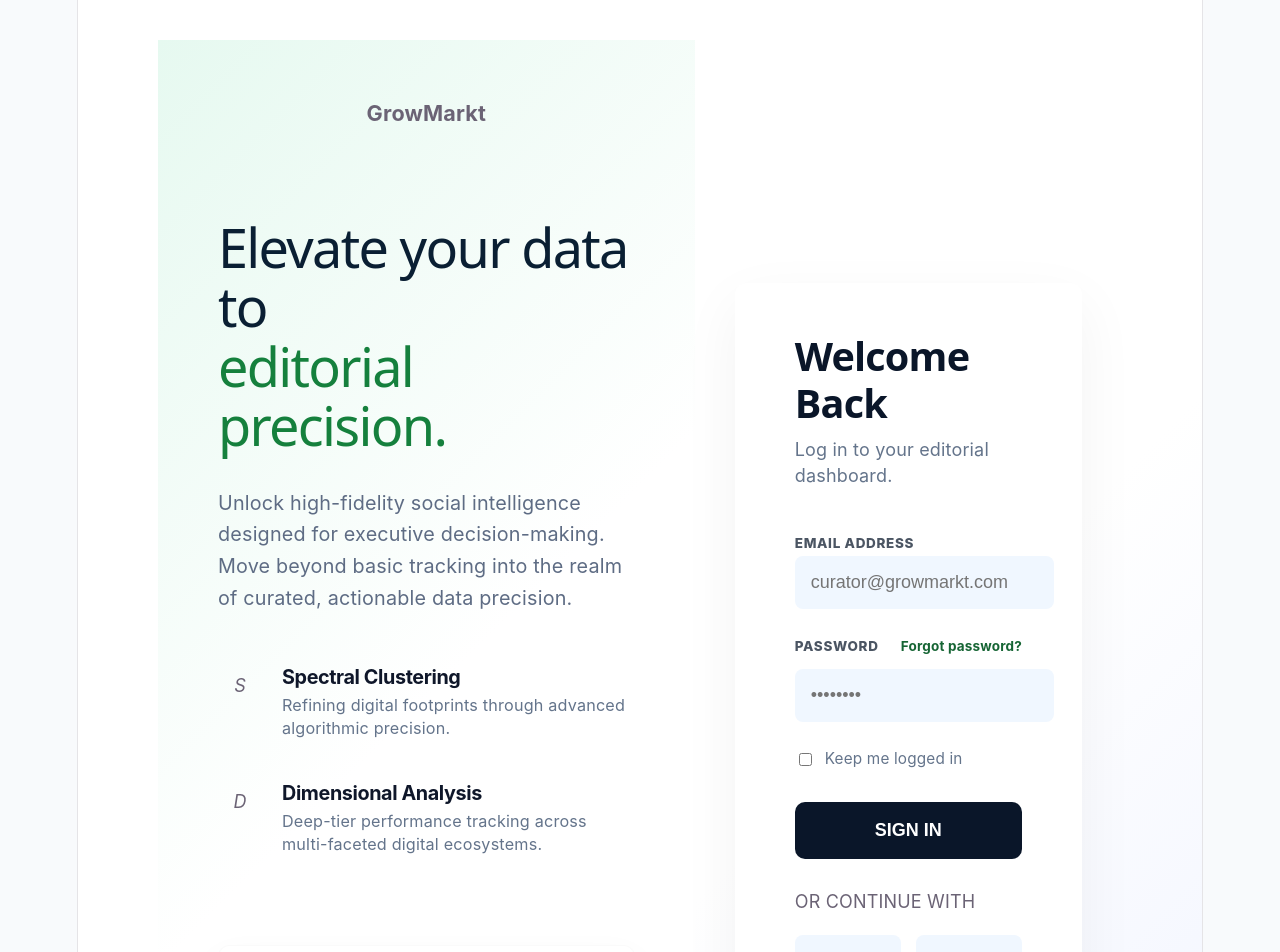
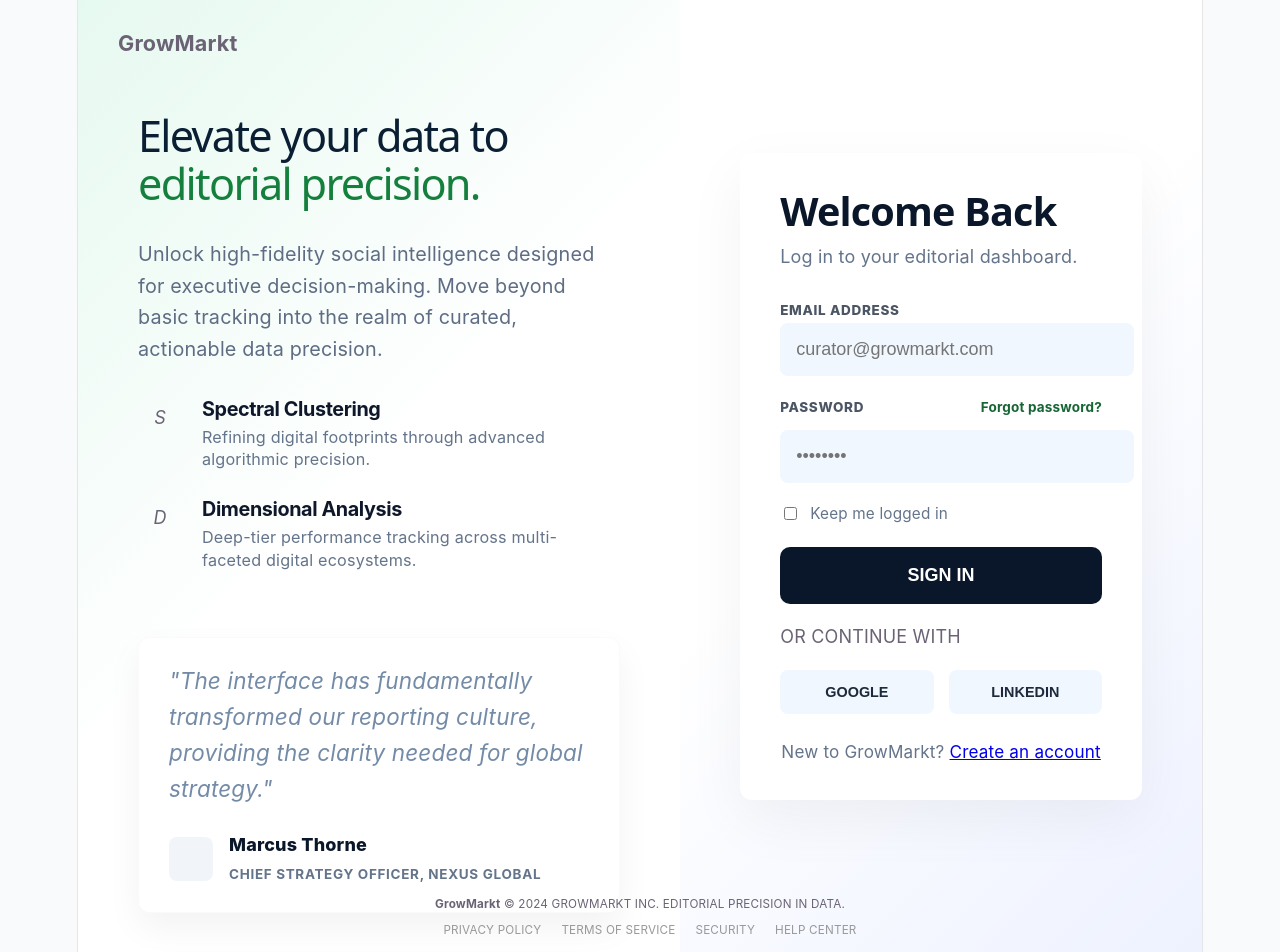
Before and after one commit to Nithyavarshini07/GrowMarkt-project, a React (Vite) app: page / in a window 1280 px wide. Shown: the top 952 px of the page. Built offline with nearby package versions, Linux system fonts and the light colour scheme.

Commit message:
Initial commit

```diff
--- a/src/LoginPage.css
+++ b/src/LoginPage.css
@@ -15,26 +15,31 @@
 
 .login-container {
   display: flex;
-  min-height: 100vh;
-  padding: 40px 80px;
+  min-height: 100vh;   /* ✅ allows content to grow */
+  overflow: visible;   /* ✅ prevents clipping */
+  padding: 0; /* ✅ REMOVE side spacing */
   position: relative;
   background: linear-gradient(135deg, #ffffff 60%, #eef2ff 100%);
 }
+
+
 
 /* Info Section */
 .info-section {
   flex: 1.2;
   display: flex;
   flex-direction: column;
-  /* This creates the soft green/blue glow behind the card */
   background: linear-gradient(135deg, #e6f9f0 0%, #ffffff 50%);
-  padding: 60px;
+  padding: 40px 60px; /* ✅ move padding here */
+  justify-content: flex-start;
 }
 
 .logo {
+  position: absolute;
+  top: 30px;
+  left: 40px;
   font-weight: bold;
   font-size: 1.2rem;
-  margin-bottom: 60px;
 }
 
 .hero-content {
@@ -42,6 +47,7 @@
   flex-direction: column;
   align-items: flex-start; /* Forces everything to the hard left */
   text-align: left;
+  margin-top: 40px;
 }
 
 
@@ -65,13 +71,14 @@
   max-width: 460px;
   margin: 0 0 50px 0; /* Creates that specific gap before the icons start */
   padding: 0; /* Removes any internal padding that might cause offset */
+  margin-bottom: 30px; /* was 50px */
 }
 
 .feature-item {
   display: flex;
   align-items: flex-start; /* Keeps icons at the top of their respective text block */
   gap: 20px; /* Space between icon and text */
-  margin-bottom: 40px;
+  margin-bottom: 25px; /* was 40px */
   width: 100%;
 }
 
@@ -117,9 +124,10 @@
 }
 /* 2. The Card itself needs to be solid white with a clear shadow */
 .testimonial-card {
-  margin-top: 50px;
+  margin-top: 40px; /* increase from 25px */
+  padding: 25px 30px; /* slightly tighter */
   background: #ffffff; /* Must be solid white */
-  padding: 35px 45px;
+
   border-radius: 12px;
 
   /* This shadow creates the 'box' look without a heavy border */
@@ -189,14 +197,14 @@
   display: flex;
   justify-content: center;
   align-items: center;
-  padding: 40px;
+  padding: 40px 60px; /* ✅ move padding here */
 }
 
 .login-card {
   background: #ffffff;
   width: 100%;
   max-width: 460px; /* Precise width of the white box */
-  padding: 50px 60px; /* Deep internal padding for that "airy" look */
+  padding: 35px 40px; /* was 50px 60px */
   border-radius: 12px;
   box-shadow: 0 20px 60px rgba(0, 0, 0, 0.05); /* Soft, large shadow */
   text-align: left;
@@ -213,12 +221,12 @@
 .subtitle {
   color: #64748b;
   font-size: 1rem;
-  margin-bottom: 40px;
+  margin-bottom: 25px; /* was 40px */
 }
 
 /* Input Fields */
 .input-group {
-  margin-bottom: 24px;
+  margin-bottom: 18px; /* was 24px */
 }
 
 .label-row {
@@ -257,7 +265,7 @@
   display: flex;
   align-items: center;
   gap: 10px;
-  margin-bottom: 30px;
+  margin-bottom: 20px; /* was 30px */
 }
 
 .checkbox-group label {
@@ -276,7 +284,7 @@
   font-weight: 700;
   font-size: 1rem;
   cursor: pointer;
-  margin-bottom: 30px;
+   margin-bottom: 20px; /* was 30px */
   transition: opacity 0.2s;
 }
 
@@ -305,7 +313,7 @@
 
 /* Bottom Link */
 .signup-link {
-  margin-top: 40px;
+  margin-top: 25px; /* was 40px */
   text-align: center;
   font-size: 0.95rem;
   color: #64748b;
@@ -319,13 +327,11 @@
 /* Footer */
 .page-footer {
   position: absolute;
-  bottom: 20px;
-  left: 80px;
-  right: 80px;
-  display: flex;
-  justify-content: space-between;
-  font-size: 0.7rem;
-  color: #999;
+  margin-top: 40px;
+  bottom: 10px;
+  left: 40px;   /* was 60px */
+  right: 40px;  /* was 60px */
+  font-size: 0.65rem;
 }
 
 .footer-links a {
@@ -333,3 +339,6 @@
   text-decoration: none;
   color: #999;
 }
+.hero-content h1 {
+  font-size: 2.4rem; /* was 3rem */
+}
```
